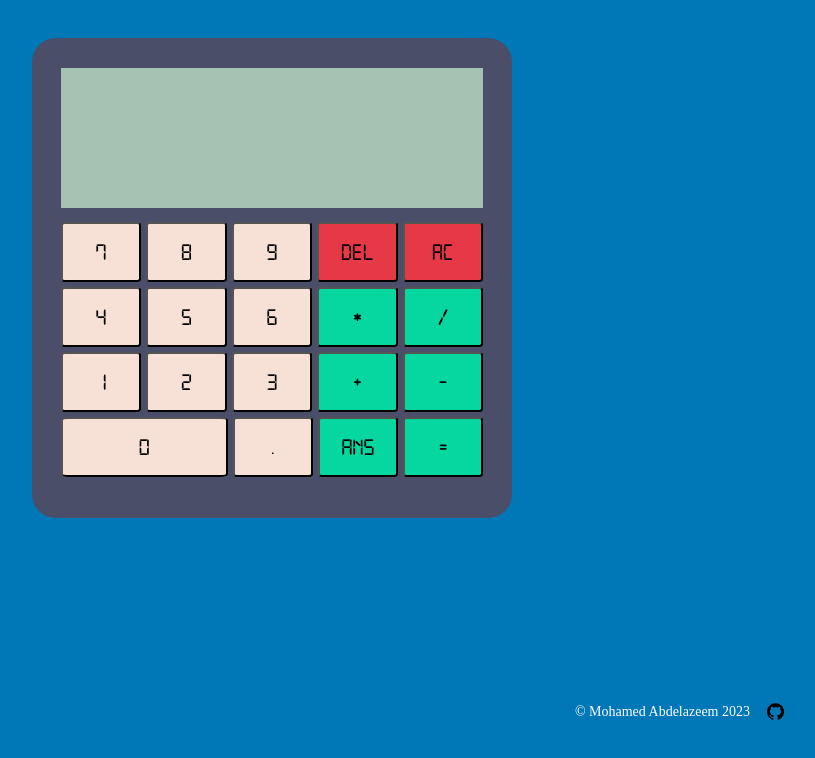
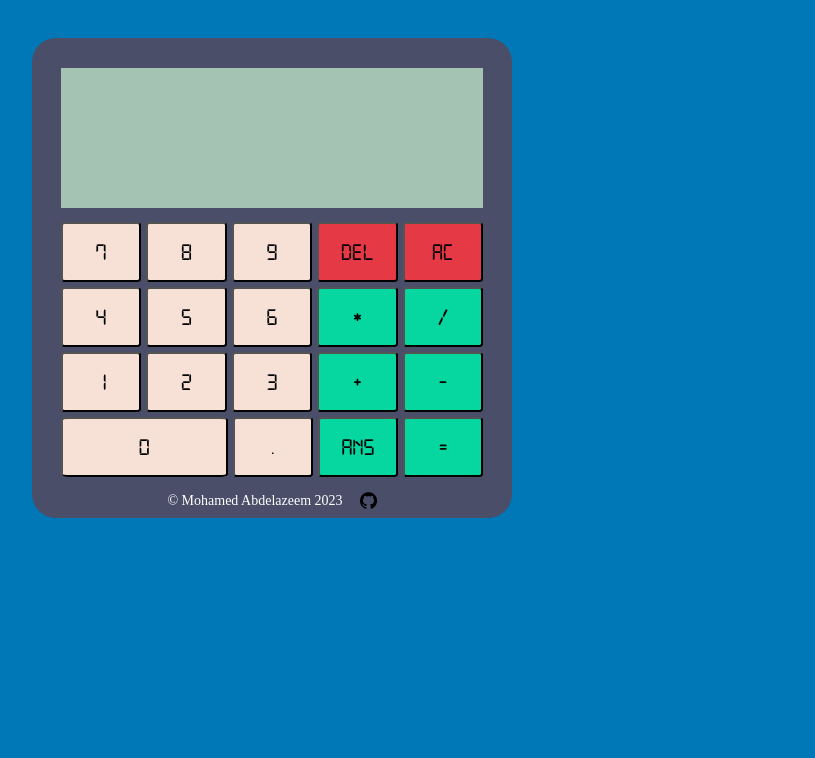
Before and after one commit to MohamedAbdel-Azeem/Calculator, a plain HTML site: page index.html in a window 1280 px wide. Shown: the whole page, without its empty margins (368-1183 px from the left). Drawn offline with Linux system fonts and the light colour scheme.

Commit message:
Added my Github Profile

```diff
--- a/styles.css
+++ b/styles.css
@@ -3,11 +3,6 @@
     src: url('./fonts/Digital7Mono-Yz9J4.ttf') format('truetype');
   }
 
-@media (max-width : 768px){
-    #calculator-body{
-        width: 320px;
-    }
-}
 
 body{
     display: flex;
@@ -29,7 +24,6 @@ body{
     flex-direction: column;
     gap: 10px;
 }
-
 
 #screen{
     display: flex;
@@ -99,9 +93,6 @@ button{
 }
 
 a {
-    position: absolute;
-    bottom: 10%;
-    right: 10%;
     text-decoration: none;
     color: #fff;
     font-size: 14px;
```
Also changed, not shown: index.html (+1 -1 lines).
